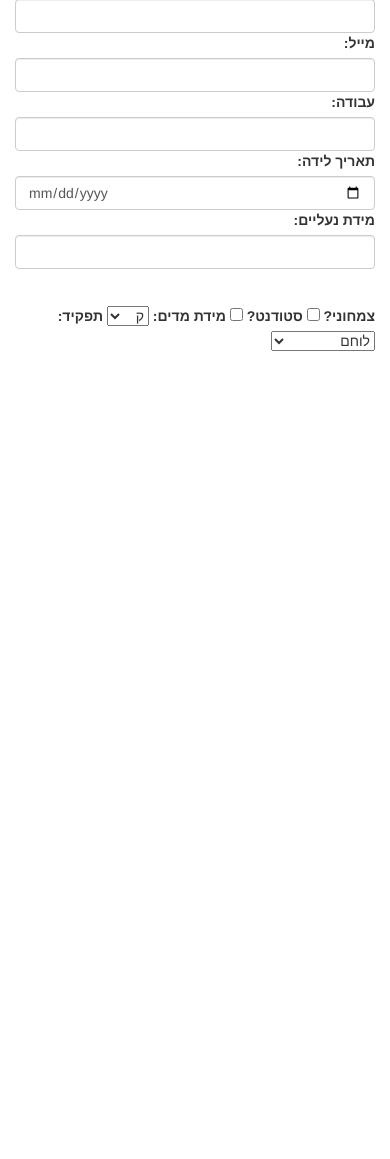
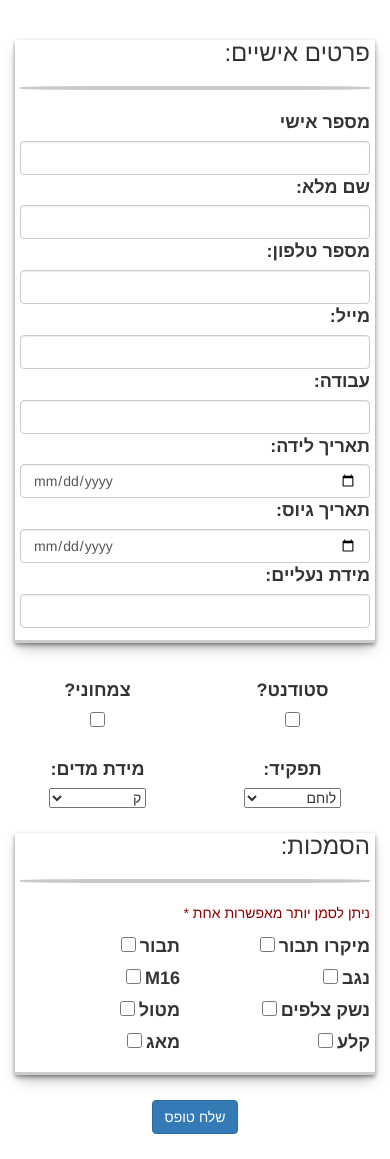
Before and after one commit to GiladMeirson/8116, a plain HTML site: page regMobile.html in a window 390 px wide. Shown: the part 144-1303 px from the top of the page. Before the commit the page ends 844 px from the top, so only its background shows below. Drawn offline with nearby package versions, Linux system fonts and the light colour scheme.

Commit message:
02.02
new way to save with mobile

```diff
--- a/regMobile.css
+++ b/regMobile.css
@@ -2,3 +2,46 @@ body{
     margin:0;
     padding:0
 }
+
+.selectIN{
+    width: 25vw;
+}
+
+.hr {
+    border: 2px #c9c9c9 solid;
+    border-radius: 30%;
+}
+
+.explnation{
+    color: darkred;
+}
+
+.margin-block{
+    margin-block: 25px;
+}
+
+.form-group label{
+    font-size: 18px;
+}
+
+input[type='checkbox']{
+    width: 15px;
+    height: 15px;
+}
+.center {
+    text-align: center;
+}
+.display-center{
+    display: flex;
+    justify-content: center;
+    align-items: center;
+}
+.margin-top{
+    margin-top: 30px;
+}
+
+.shadow {
+    box-shadow: rgba(0, 0, 0, 0.4) 0px 2px 4px, rgba(0, 0, 0, 0.3) 0px 7px 13px -3px, rgba(0, 0, 0, 0.2) 0px -3px 0px inset;
+    padding-bottom: 15px;
+    padding-inline: 5px;
+}
--- a/regMobile.html
+++ b/regMobile.html
@@ -20,9 +20,18 @@
 </head>
 <body dir="rtl">
     <div class="container">
-
-        <div class="form-group">
-
+        <div class="display-center margin-top shadow">
+            <div>
+                <h1 class="center">מסייעת 8116</h1>
+            </div>
+            <div>
+                <img style="width: 140px;" src="./assets/IMG_0614-removebg-preview.png" alt="">
+            </div>
+        </div>
+        <br><br>
+        <div class="form-group shadow">
+            <h3>פרטים אישיים:</h3>
+            <hr class="hr">
             <label for="personalNum">מספר אישי</label>
             <input id="personalNum" type="text" class="form-control">
             <label for="fullName">שם מלא:</label>
@@ -35,22 +44,33 @@
             <input id="job" type="text" class="form-control">
             <label for="birthDay">תאריך לידה:</label>
             <input id="birthDay" type="date" class="form-control">
+            <label for="ArmyDate">תאריך גיוס:</label>
+            <input id="ArmyDate" type="date" class="form-control">
             <label for="shoe">מידת נעליים:</label>
             <input id="shoe" type="number" class="form-control">
+        </div>
         <br>
+        <div class="form-group ">
+            <div class="row">
+
+                <div class="col-xs-6 center">
+                    <label for="isVeg">צמחוני?</label>
+                    <br>
+                    <input type="checkbox" name="" id="isVeg">
+                </div>
+                <div class="col-xs-6 center">
+                    <label for="isStudent">סטודנט?</label>
+                    <br>
+                    <input type="checkbox" name="" id="isStudent">
+                </div>
 
             </div>
 
-        <div class="form-group">
-            <label for="isVeg">צמחוני?</label>
-            <input type="checkbox" name="" id="isVeg">
+            <div class="row margin-block ">
 
-            <label for="isStudent">סטודנט?</label>
-            <input type="checkbox" name="" id="isStudent">
-
-
+                <div class="col-xs-6 center">
                     <label for="uniform">מידת מדים:</label>
-            <select name="uniform" id="uniform">
+                    <select class="selectIN" name="uniform" id="uniform">
                         <option value="ק">ק</option>
                         <option value="ב">ב</option>
                         <option value="ג">ג</option>
@@ -58,9 +78,12 @@
                         <option value="ממ">ממ</option>
 
                     </select>
+                </div>
 
+                <div class="col-xs-6 center">
                     <label for="title">תפקיד:</label>
-            <select name="title" id="title">
+                    <br>
+                    <select class="selectIN" name="title" id="title">
                         <option value="ק">לוחם</option>
                         <option value="ב">מפקד כיתה</option>
                         <option value="ג">מפקד מחלקה</option>
@@ -68,12 +91,68 @@
                         <option value="ממ">סמל מחלקה</option>
 
                     </select>
+                </div>
+
+            </div>
+
+
+
+
+            <div id="weaponWraper" class="margin-block shadow">
+                <h3>הסמכות:</h3>
+                <hr class="hr">
+                <p class="explnation">ניתן לסמן יותר מאפשרות אחת *</p>
+                <div class="row" id="weapon-div">
+
+                    <div class="col-xs-6">
+                        <label for="tar">תבור</label>
+                        <input type="checkbox" name="תבור" id="tar">
+                    </div>
+                    <div class="col-xs-6">
+                        <label for="mictar">מיקרו תבור</label>
+                        <input type="checkbox" name="מיקרו תבור" id="mictar">
+                    </div>
+                    <div class="col-xs-6">
+                        <label for="M16">M16</label>
+                        <input type="checkbox" name="M16" id="M16">
+                    </div>
+                    <div class="col-xs-6">
+                        <label for="negev">נגב</label>
+                        <input type="checkbox" name="נגב" id="negev">
+                    </div>
+                    <div class="col-xs-6">
+                        <label for="matol">מטול</label>
+                        <input type="checkbox" name="מטול" id="matol">
+                    </div>
+                    <div class="col-xs-6">
+                        <label for="sniper">נשק צלפים</label>
+                        <input type="checkbox" name="נשק צלפים" id="sniper">
+                    </div>
+                    <div class="col-xs-6">
+                        <label for="mag">מאג</label>
+                        <input type="checkbox" name="מאג" id="mag">
+                    </div>
+
+                    <div class="col-xs-6">
+                        <label for="kala">קלע</label>
+                        <input type="checkbox" name="קלע" id="kala">
+                    </div>
+
+
 
 
 
                 </div>
+            </div>
+
+
 
 
         </div>
+        <div class="row center margin-block">
+            <button id="submit" class="btn btn-primary">שלח טופס</button>
+
+        </div>
+    </div>
 </body>
 </html>
```
Also changed, not shown: js/regMobile.js (added, +39 -0 lines), js/solider.js (added, +52 -0 lines). Lines whose indentation alone changed are shown as unchanged.
